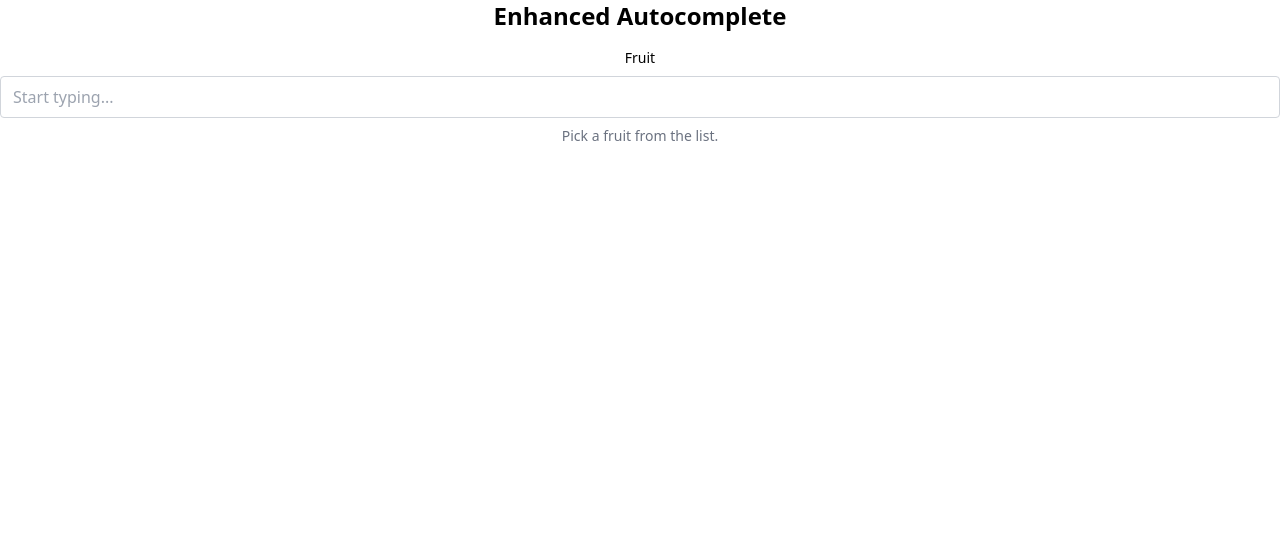
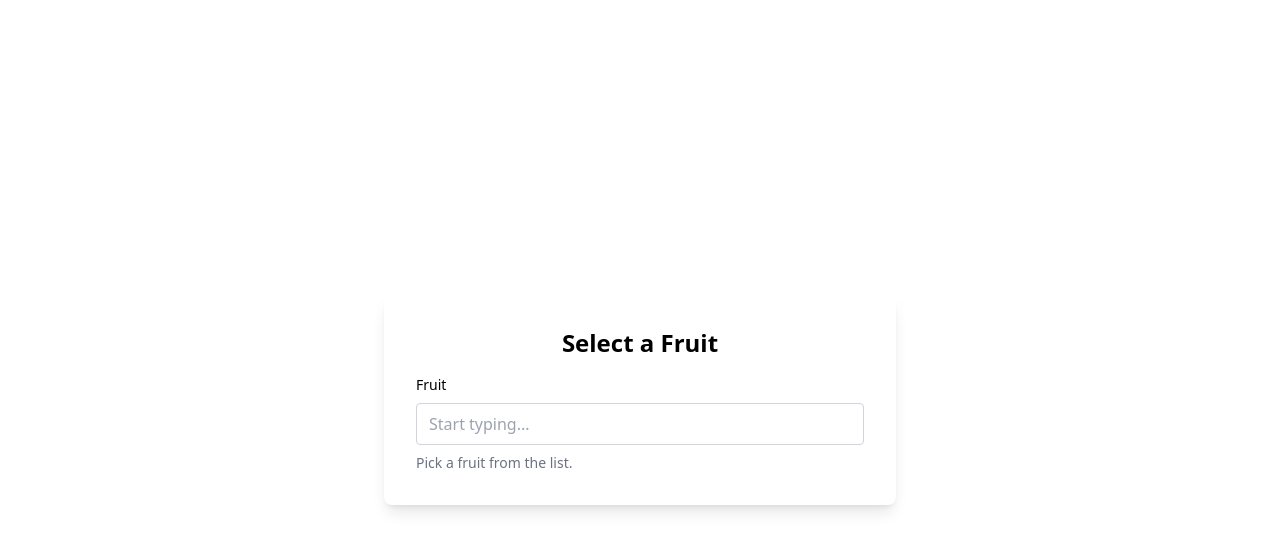
Before and after one commit to syamfarh/beep_TA, a React (Create React App) app in the folder beep/: page / in a window 1280 px wide. Shown: the top 550 px of the page. Built offline with nearby package versions, Linux system fonts and the light colour scheme.

Commit message:
Add Autocomplete within another container

```diff
--- a/beep/src/App.tsx
+++ b/beep/src/App.tsx
@@ -49,8 +49,10 @@ function App() {
   };
 
   return (
-    <div className="App">
-      <h1 className="text-2xl font-bold mb-4">Enhanced Autocomplete</h1>
+    <div className="flex justify-center items-center h-screen">
+      {/* The larger container centered on the screen */}
+      <div className="bg-white shadow-lg p-8 rounded-lg max-w-lg w-full">
+        <h1 className="text-2xl font-bold mb-4 text-center">Select a Fruit</h1>
         <Autocomplete
           label="Fruit"
           description="Pick a fruit from the list."
@@ -58,10 +60,11 @@ function App() {
           onChange={handleOnChange}
           placeholder="Start typing..."
           value={selectedValue}
-        debounceTime={100} //Optional debounce
+          debounceTime={200}  // Default debounce of 300ms.
         />
       </div>
+    </div>
   );
-}
+};
 
 export default App;
```
Lines whose indentation alone changed are shown as unchanged.
